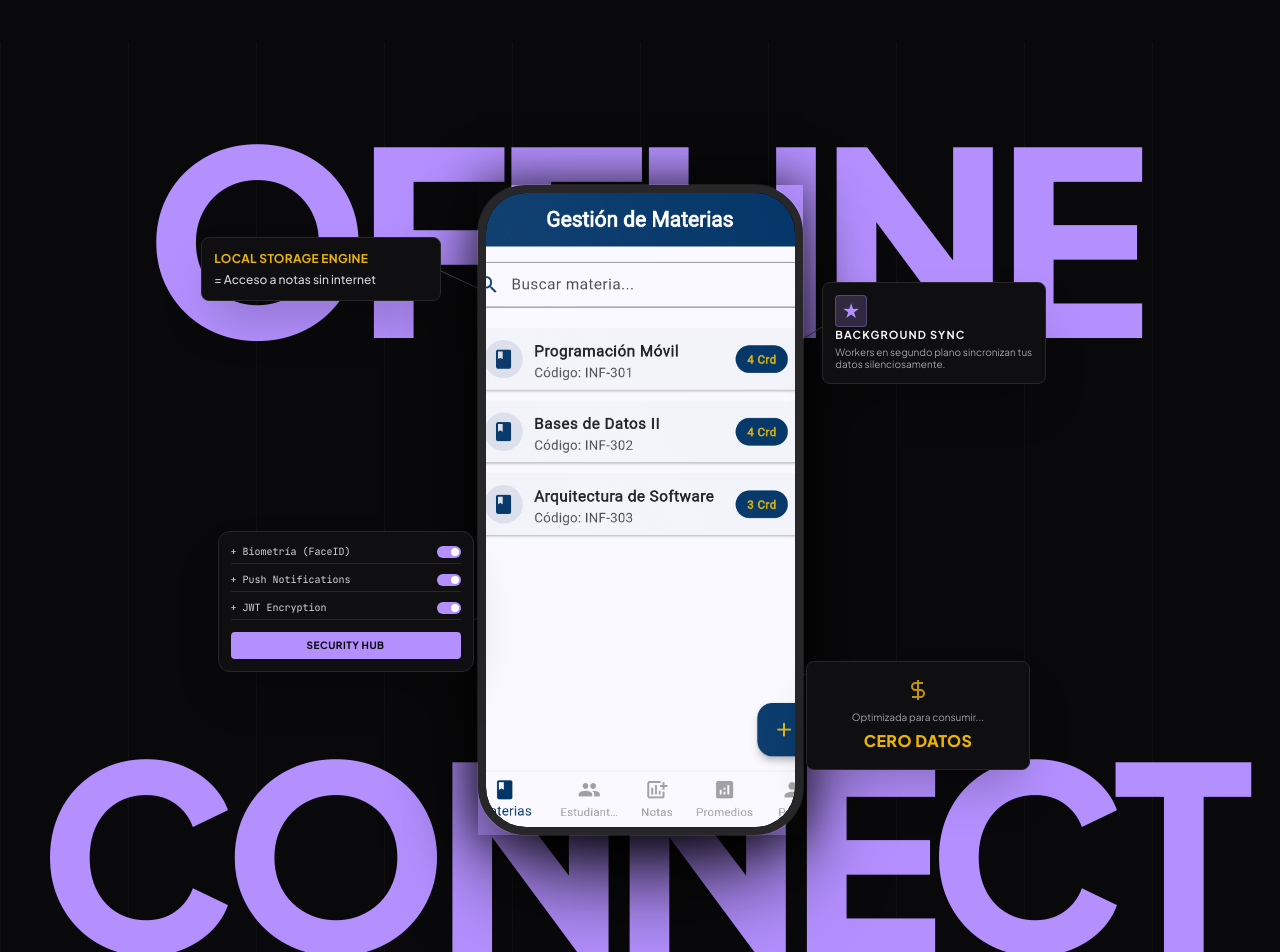
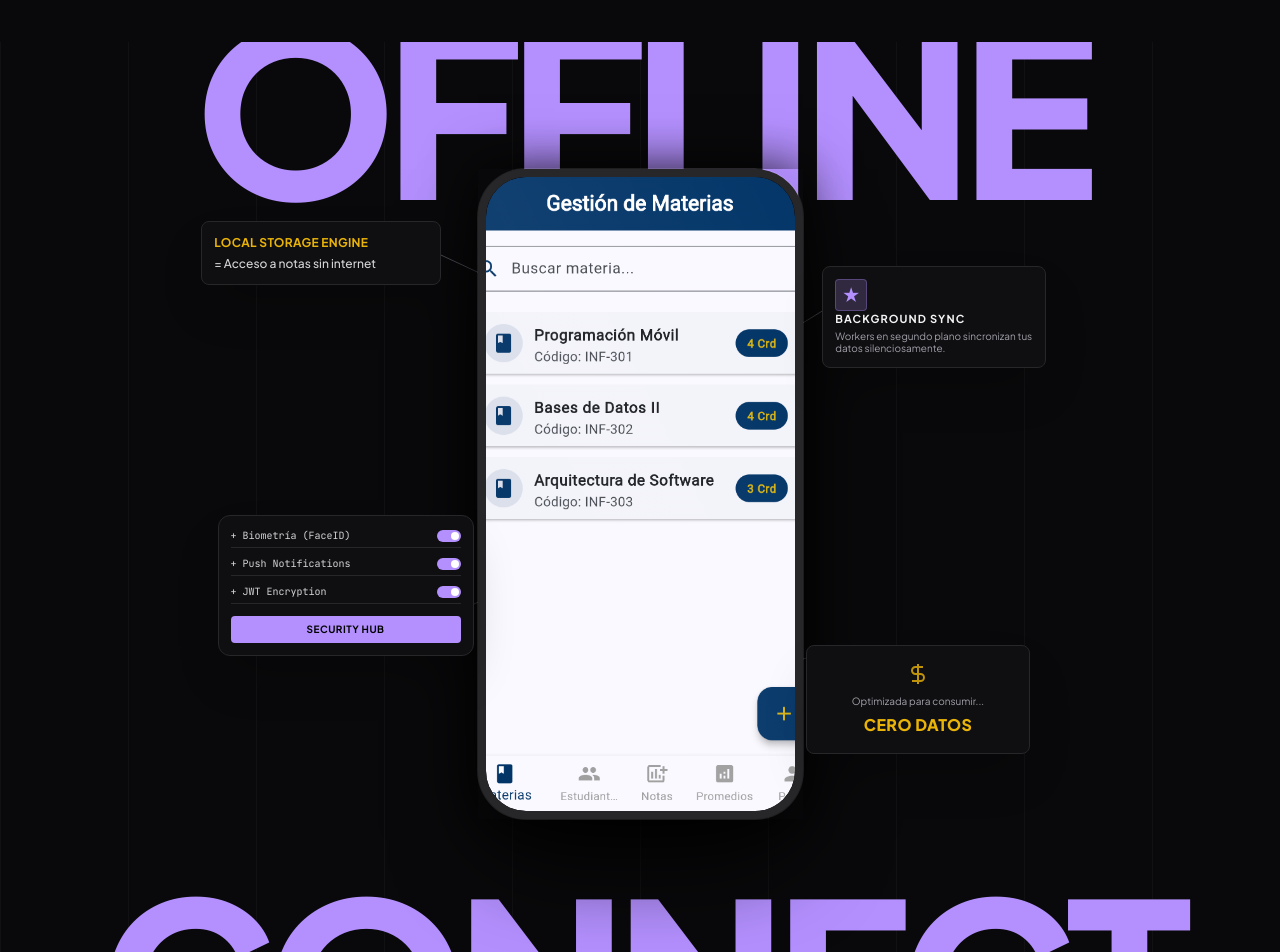
Before and after one commit to Axl07s/portfolio-axel, a React (Vite) app: page /project/puce-connect-hub in a window 1280 px wide. Shown: the part 1320-2272 px from the top of the page. Built offline with nearby package versions, Linux system fonts and the light colour scheme.

Commit message:
fix: adjust typography positioning to match brutalist reference

```diff
--- a/src/components/project-layouts/EditorialLayout.tsx
+++ b/src/components/project-layouts/EditorialLayout.tsx
@@ -91,17 +91,17 @@ export function EditorialLayout({ project }: { project: PersonalProject }) {
         <div className="absolute inset-0 bg-[linear-gradient(to_right,#ffffff08_1px,transparent_1px)] bg-[size:10vw_100%] pointer-events-none z-0"></div>
 
         {/* Massive Opaque Background Typography */}
-        <div className="absolute inset-0 flex flex-col items-center justify-between py-12 md:py-24 pointer-events-none overflow-hidden select-none z-10">
-          <h1 className="text-[20vw] font-black tracking-tighter leading-[0.75] text-[#b490ff] whitespace-nowrap text-center">
+        <div className="absolute inset-0 pointer-events-none overflow-hidden select-none z-10 flex flex-col justify-between">
+          <h1 className="text-[12rem] sm:text-[15rem] md:text-[18vw] font-black tracking-tighter leading-none text-[#b490ff] whitespace-nowrap text-center -mt-[6%] md:-mt-[4%]">
             OFFLINE
           </h1>
-          <h1 className="text-[20vw] font-black tracking-tighter leading-[0.75] text-[#b490ff] whitespace-nowrap text-center">
+          <h1 className="text-[12rem] sm:text-[15rem] md:text-[18vw] font-black tracking-tighter leading-none text-[#b490ff] whitespace-nowrap text-center -mb-[6%] md:-mb-[4%]">
             CONNECT
           </h1>
         </div>
 
         {/* Central Phone & Floating Cards Container */}
-        <div className="relative w-[280px] h-[560px] md:w-[325px] md:h-[650px] z-20 mt-12 md:mt-24">
+        <div className="relative w-[280px] h-[560px] md:w-[325px] md:h-[650px] z-20 mt-8 md:mt-16">
 
            {/* Center Phone */}
            <div className="absolute inset-0 z-30 shadow-[0_0_50px_rgba(0,0,0,0.8)]">
```
